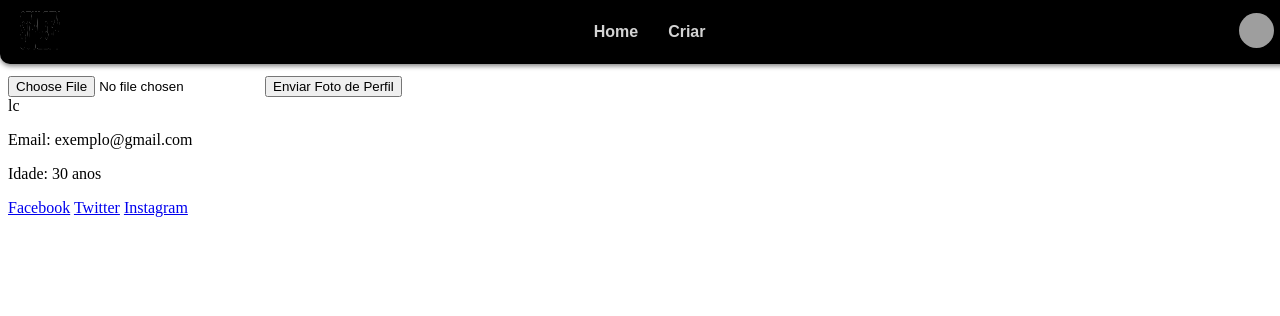
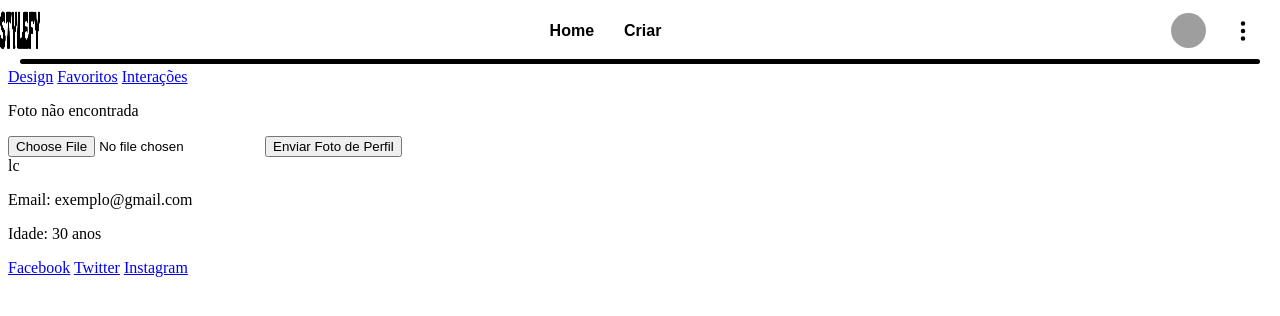
Before and after one commit to TheoCoelho/-, a Flask app: page /perfil in a window 1280 px wide. Shown: the top 316 px of the page. Run offline with Flask 3, Linux system fonts and the light colour scheme; a user stored in the database is signed in; data comes from the database, SQL or seed files in the repository; grey boxes are pictures that could not be loaded.

Commit message:
cabeçalho

```diff
--- a/static/css/criar.css
+++ b/static/css/criar.css
@@ -29,7 +29,7 @@
   padding-top: 20px; /* Adicionado para evitar corte no topo */
   box-sizing: border-box; /* Garantir que padding seja incluído na altura total */
   box-shadow: 0 4px 8px rgba(0, 0, 0, 0.1);
-  border-radius: 10px;
+  border-radius: 0px;
   /* height: 100%; */ /* Remover esta linha */
   min-height: calc(100vh - 80px - 40px); /* Altura mínima ajustada */
   overflow-y: auto; /* Permite rolagem vertical */
--- a/static/css/header.css
+++ b/static/css/header.css
@@ -1,16 +1,18 @@
-/* Header CSS for Navbar */
 .navbar {
-    background-color: #000000; /* Fundo preto */
-    color: #D3D3D3; /* Letras cinza claro */
-    padding: 10px 20px;
+    background-color: transparent; /* Fundo transparente */
+    color: #000000; /* Letras pretas */
+    padding: 10px 0; /* Removido o padding lateral para evitar conflito */
     font-family: Arial, sans-serif;
     position: fixed; /* Mantém o header fixo no topo */
     top: 0;
     left: 0;
     width: 100%;
     z-index: 1000;
-    border-radius: 0 0 10px 10px; /* Bordas inferiores arredondadas */
-    box-shadow: 0 2px 5px rgba(0,0,0,0.5);
+    /* Removido border-bottom */
+    /* border-bottom: 1px solid #D3D3D3; */
+}
+body {
+    padding-top: 60px; /* Ajuste este valor conforme a altura do seu cabeçalho */
 }
 
 .navbar-container {
@@ -29,6 +31,7 @@
     height: 40px;
 }
 
+/* Estilização dos links do menu (Mantidos como estavam) */
 .nav-menu {
     list-style: none;
     display: flex;
@@ -41,21 +44,34 @@
 }
 
 .nav-menu li a {
-    color: #D3D3D3; /* Letras cinza claro */
+    color: #000000; /* Letras pretas */
     text-decoration: none;
-    font-weight: bold;
-    transition: color 0.3s ease-in-out;
+    font-weight: 800; /* Fonte mais grossa */
+    position: relative;
+    padding-bottom: 2px; /* Espaço para a linha inferior */
+    transition: all 0.3s;
+    display: inline-block;
 }
 
-.nav-menu li a:hover {
-    color: #FFFFFF; /* Branco ao passar o mouse */
+.nav-menu li a:hover::after,
+.nav-menu li a.active::after {
+    content: "";
+    position: absolute;
+    left: 0;
+    bottom: 0;
+    height: 2px; /* Espessura da linha */
+    width: 100%;
+    background-color: #000000; /* Cor da linha */
 }
 
+/* Seção Direita */
 .navbar-right {
     display: flex;
     align-items: center;
+    padding-right: 20px; /* Evita que o ícone seja coberto pela barra de rolagem */
 }
 
+/* Estilos para a foto de perfil e menu dropdown modificado */
 .profile-dropdown {
     display: flex;
     align-items: center;
@@ -77,90 +93,118 @@
     object-fit: cover;
 }
 
-.dropdown {
+.menu-dropdown {
     position: relative;
+    margin-left: 10px; /* Move o ícone do menu para a esquerda */
 }
 
-.dropdown-toggle {
+.menu-button {
     background: none;
     border: none;
-    color: #D3D3D3;
     cursor: pointer;
-    font-size: 16px;
-    padding: 0;
+    padding: 5px;
 }
 
-.dropdown-menu {
+.menu-button svg {
+    width: 24px;
+    height: 24px;
+    fill: #000000;
+    transition: fill 0.3s;
+}
+
+.menu-button:hover svg {
+    fill: #333333;
+}
+
+.dropdown-content {
     display: none;
     position: absolute;
-    top: 100%;
     right: 0;
-    background-color: #111; /* Fundo do dropdown */
+    top: 35px; /* Posiciona abaixo do botão */
+    background-color: transparent; /* Fundo transparente */
+    min-width: 50px;
+    border: none; /* Remover borda */
     border-radius: 5px;
-    overflow: hidden;
-    min-width: 150px;
-    box-shadow: 0 5px 10px rgba(0,0,0,0.5);
+    z-index: 1;
 }
 
-.dropdown-menu li {
-    list-style: none;
+.dropdown-content a {
+    padding: 10px;
+    display: flex;
+    align-items: center;
+    justify-content: center;
 }
 
-.dropdown-menu li a {
-    display: block;
-    padding: 10px;
-    color: #D3D3D3;
-    text-decoration: none;
+.dropdown-content a svg {
+    width: 24px;
+    height: 24px;
+    fill: #000000;
+    transition: fill 0.3s;
 }
 
-.dropdown-menu li a:hover {
-    background-color: #333;
+.dropdown-content a:hover svg {
+    fill: #333333;
 }
 
-.dropdown-divider {
-    border-top: 1px solid #666;
-    margin: 5px 0;
+.dropdown-content a::after {
+    content: none;
 }
 
-.dropdown:hover .dropdown-menu {
+.menu-dropdown:hover .dropdown-content {
     display: block;
 }
 
+/* Estilos para os links de autenticação (Login e Registro) */
 .auth-links {
     display: flex;
     align-items: center;
 }
 
 .auth-button {
-    background-color: #333;
-    color: #D3D3D3;
+    background-color: #f0f0f0;
+    color: #000000;
     text-decoration: none;
     padding: 8px 12px;
     margin-left: 10px;
-    border: 1px solid #D3D3D3;
+    border: 1px solid #000000;
     border-radius: 5px;
     transition: background-color 0.3s;
 }
 
 .auth-button:hover {
-    background-color: #444;
+    background-color: #e0e0e0;
 }
 
+/* Responsividade */
 @media (max-width: 768px) {
     .navbar-container {
         flex-direction: column;
+        align-items: flex-start;
     }
     .nav-menu {
         flex-direction: column;
         align-items: center;
+        margin-top: 10px;
     }
     .nav-menu li {
-        margin: 10px 0;
+        margin: 5px 0;
+    }
+    .navbar-right {
+        margin-top: 10px;
     }
     .auth-links {
         margin-top: 10px;
     }
-    .navbar-right {
-        margin-top: 10px;
-    }
 }
+
+.navbar::after {
+    content: "";
+    display: block;
+    position: absolute;
+    bottom: 0;
+    left: 20px; /* Ajuste este valor para controlar a margem esquerda */
+    right: 20px; /* Ajuste este valor para controlar a margem direita */
+    height: 5px; /* Espessura da linha (mude este valor para alterar a grossura) */
+    background-color: black; /* Cor da linha */
+    border-radius: 10px;
+}
--- a/templates/criar.html
+++ b/templates/criar.html
@@ -15,6 +15,7 @@
   <!-- Envolvendo o conteúdo principal com .page-container -->
   <div class="page-container">
     <div class="main-container">
+
       <!-- Primeiro carrossel com a classe 'visible' -->
       <div class="carousel-container visible" id="carousel-1">
         <div class="carousel-track">
--- a/templates/header.html
+++ b/templates/header.html
@@ -14,29 +14,46 @@
                     <img src="/static/STYLEFY.png" alt="Logo" class="logo-navbar">
                 </a>
             </div>
-            <!-- Seção Central: Links de Navegação -->
+            <!-- Seção Central: Links de Navegação (Mantidos como estavam) -->
             <div class="navbar-center">
                 <ul class="nav-menu">
-                    <li><a href="/index">Home</a></li>
-                    <li><a href="/criar">Criar</a></li>
+                    <li><a href="/index" class="{% if request.path == '/index' or request.path == '/' %}active{% endif %}">Home</a></li>
+                    <li><a href="/criar" class="{% if request.path == '/criar' %}active{% endif %}">Criar</a></li>
                 </ul>
             </div>
-            <!-- Seção Direita: Perfil ou Links de Autenticação -->
+            <!-- Seção Direita: Foto de Perfil e Menu Vertical Modificado -->
             <div class="navbar-right">
-                {% if g.username %}
+                {% if username %}
                 <div class="profile-dropdown">
-                    <button type="button" class="btn-profile" onclick="window.location.href='/perfil'">
-                        <img src="{{ g.profile_pic }}" alt="profile-img" class="profile-img">
+                    <!-- Foto de Perfil -->
+                    <button type="button" class="btn-profile" onclick="window.location.href='/perfil'" title="Perfil" aria-label="Perfil">
+                        <img src="{{ profile_pic }}" alt="profile-img" class="profile-img">
                     </button>
-                    <div class="dropdown">
-                        <button class="dropdown-toggle">
-                            &#x25BC;
+                    <!-- Menu Dropdown Modificado -->
+                    <div class="menu-dropdown">
+                        <button class="menu-button" title="Menu" aria-label="Menu">
+                            <!-- Ícone de Menu (Três Pontos Verticais) -->
+                            <svg xmlns="http://www.w3.org/2000/svg" width="24" height="24" fill="#000000" class="bi bi-three-dots-vertical" viewBox="0 0 16 16">
+                              <path d="M9.5 13a1.5 1.5 0 1 1-3 0 1.5 1.5 0 0 1 3 0m0-5a1.5 1.5 0 1 1-3 0 1.5 1.5 0 0 1 3 0m0-5a1.5 1.5 0 1 1-3 0 1.5 1.5 0 0 1 3 0"/>
+                            </svg>
                         </button>
-                        <ul class="dropdown-menu">
-                            <li><a href="/settings">Configurações</a></li>
-                            <li><hr class="dropdown-divider"></li>
-                            <li><a href="/logout">Logout</a></li>
-                        </ul>
+                        <!-- Conteúdo do Dropdown Modificado -->
+                        <div class="dropdown-content">
+                            <a href="/settings" title="Configurações" aria-label="Configurações">
+                                <!-- Ícone de Configurações (Atualizado) -->
+                                <svg xmlns="http://www.w3.org/2000/svg" width="24" height="24" fill="currentColor" class="bi bi-gear" viewBox="0 0 16 16">
+                                    <path d="M8 4.754a3.246 3.246 0 1 0 0 6.492 3.246 3.246 0 0 0 0-6.492M5.754 8a2.246 2.246 0 1 1 4.492 0 2.246 2.246 0 0 1-4.492 0"/>
+                                    <path d="M9.796 1.343c-.527-1.79-3.065-1.79-3.592 0l-.094.319a.873.873 0 0 1-1.255.52l-.292-.16c-1.64-.892-3.433.902-2.54 2.541l.159.292a.873.873 0 0 1-.52 1.255l-.319.094c-1.79.527-1.79 3.065 0 3.592l.319.094a.873.873 0 0 1 .52 1.255l-.16.292c-.892 1.64.901 3.434 2.541 2.54l.292-.159a.873.873 0 0 1 1.255.52l.094.319c.527 1.79 3.065 1.79 3.592 0l.094-.319a.873.873 0 0 1 1.255-.52l.292.16c1.64.893 3.434-.902 2.54-2.541l-.159-.292a.873.873 0 0 1 .52-1.255l.319-.094c1.79-.527 1.79-3.065 0-3.592l-.319-.094a.873.873 0 0 1-.52-1.255l.16-.292c.893-1.64-.902-3.433-2.541-2.54l-.292.159a.873.873 0 0 1-1.255-.52zm-2.633.283c.246-.835 1.428-.835 1.674 0l.094.319a1.873 1.873 0 0 0 2.693 1.115l.291-.16c.764-.415 1.6.42 1.184 1.185l-.159.292a1.873 1.873 0 0 0 1.116 2.692l.318.094c.835.246.835 1.428 0 1.674l-.319.094a1.873 1.873 0 0 0-1.115 2.693l.16.291c.415.764-.42 1.6-1.185 1.184l-.291-.159a1.873 1.873 0 0 0-2.693 1.116l-.094.318c-.246.835-1.428.835-1.674 0l-.094-.319a1.873 1.873 0 0 0-2.692-1.115l-.292.16c-.764.415-1.6-.42-1.184-1.185l.159-.291A1.873 1.873 0 0 0 1.945 8.93l-.319-.094c-.835-.246-.835-1.428 0-1.674l.319-.094A1.873 1.873 0 0 0 3.06 4.377l-.16-.292c-.415-.764.42-1.6 1.185-1.184l.292.159a1.873 1.873 0 0 0 2.692-1.115z"/>
+                                </svg>
+                            </a>
+                            <a href="/logout" title="Logout" aria-label="Logout">
+                                <!-- Ícone de Logout (Atualizado) -->
+                                <svg xmlns="http://www.w3.org/2000/svg" width="24" height="24" fill="currentColor" class="bi bi-door-open" viewBox="0 0 16 16">
+                                  <path d="M3 2a1 1 0 0 1 1-1h4.5v1H4v12h4.5v1H4a1 1 0 0 1-1-1V2z"/>
+                                  <path d="M9.146 11.354a.5.5 0 0 0 .708 0L13 8.207l-3.146-3.147a.5.5 0 0 0-.708.708L11.293 8l-2.147 2.146a.5.5 0 0 0 0 .708z"/>
+                                </svg>
+                            </a>
+                        </div>
                     </div>
                 </div>
                 {% else %}
```
Also changed, not shown: static/estilizar.jpg (deleted), static/estilizar.webp (deleted), static/silhueta.png (added).
